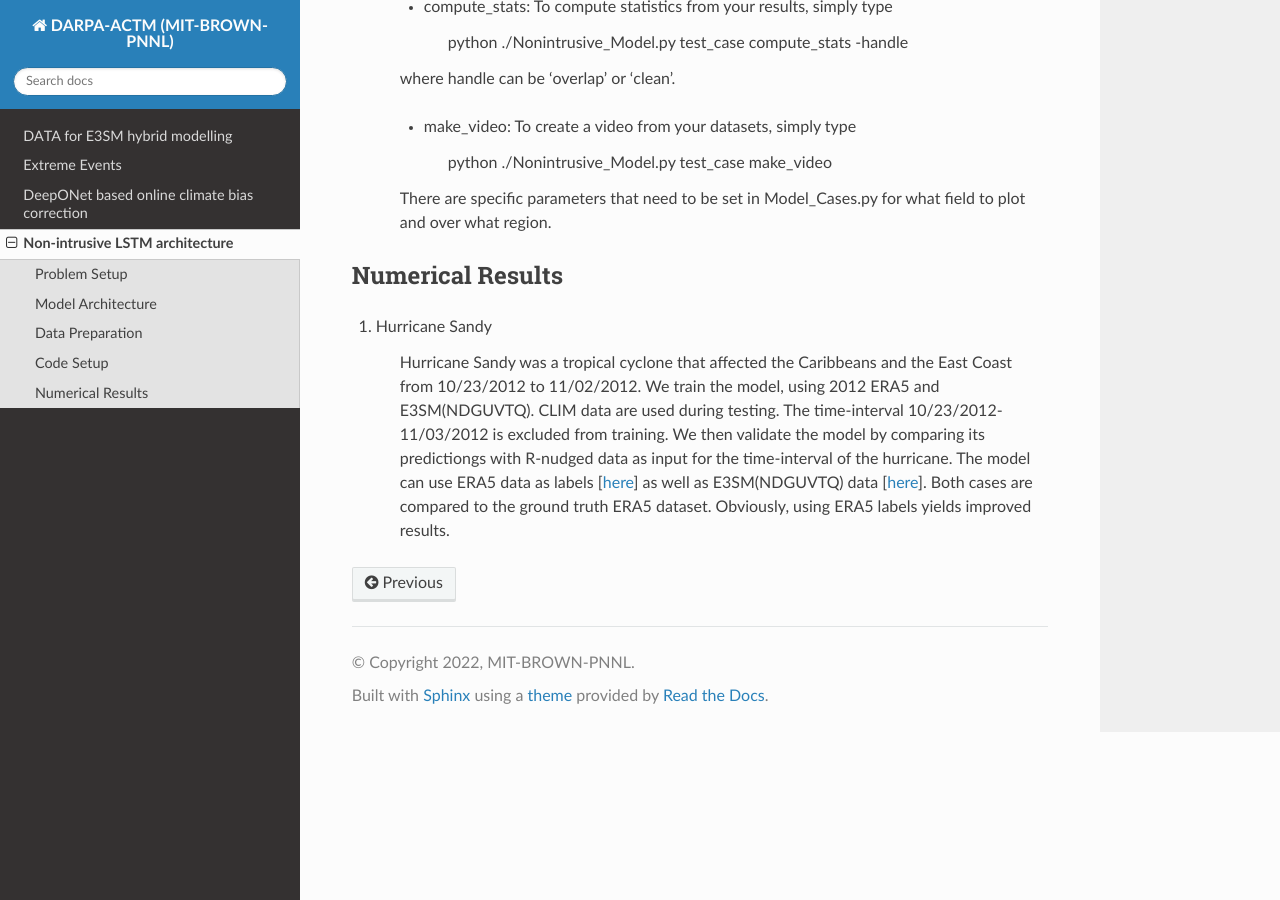
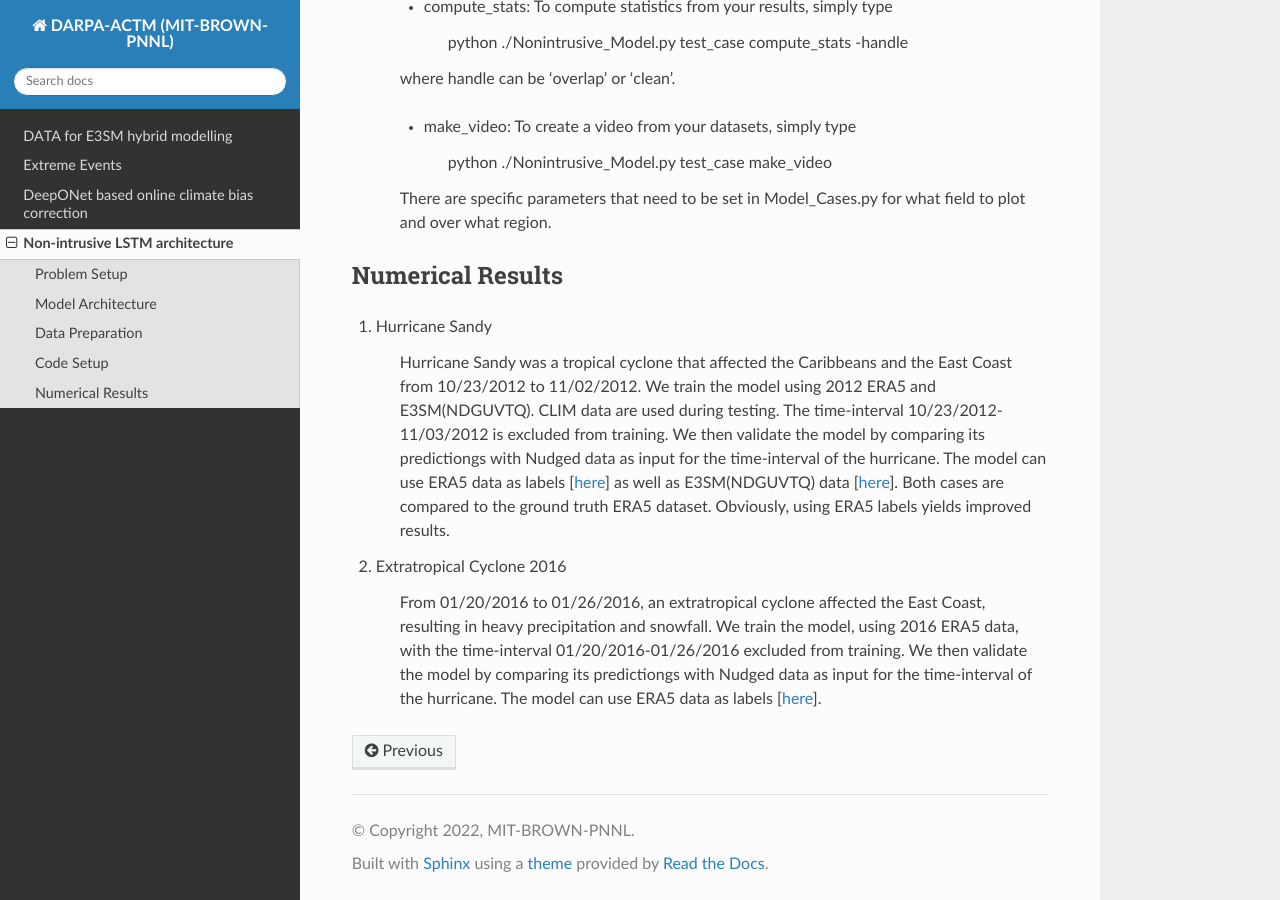
Before and after one commit to aniruddhabora/Extreme-Events-using-Scientific-Machine-Learning, a Sphinx documentation site: the page built from docs/source/modules/LSTM_based_offline_correction.rst, in a window 1280 px wide and 900 px high, scrolled down 5492 px. Built offline with Sphinx 7.4.7 and the Read the Docs theme 2.0.0, drawn with Linux system fonts in a browser that asks for light colours; pages that are not in the unit, such as notebooks, are missing from menus.

Commit message:
Update LSTM_based_offline_correction.rst

```diff
--- a/docs/source/modules/LSTM_based_offline_correction.rst
+++ b/docs/source/modules/LSTM_based_offline_correction.rst
@@ -179,4 +179,9 @@
 
 1. Hurricane Sandy
 
-             Hurricane Sandy was a tropical cyclone that affected the Caribbeans and the East Coast from 10/23/2012 to 11/02/2012. We train the model,                using 2012 ERA5 and E3SM(NDGUVTQ). CLIM data are used during testing. The time-interval 10/23/2012-11/03/2012 is excluded from training. We then validate the model by comparing its predictiongs with R-nudged data as input for the time-interval of the hurricane. The model can use ERA5 data as labels [`here <https://www.dropbox.com/s/7631nnd6x5q7gc0/TC_Speed_Isopressure_ERA5.mp4?dl=0>`_] as well as E3SM(NDGUVTQ) data [`here <https://www.dropbox.com/s/93ieajcq0ggph45/TC_Speed_Isopressure_Nudged.mp4?dl=0>`_]. Both cases are compared to the ground truth ERA5 dataset. Obviously, using ERA5 labels yields improved results.
+             Hurricane Sandy was a tropical cyclone that affected the Caribbeans and the East Coast from 10/23/2012 to 11/02/2012. We train the model                using 2012 ERA5 and E3SM(NDGUVTQ). CLIM data are used during testing. The time-interval 10/23/2012-11/03/2012 is excluded from training. We then validate the model by comparing its predictiongs with Nudged data as input for the time-interval of the hurricane. The model can use ERA5 data as labels [`here <https://www.dropbox.com/s/7631nnd6x5q7gc0/TC_Speed_Isopressure_ERA5.mp4?dl=0>`_] as well as E3SM(NDGUVTQ) data [`here <https://www.dropbox.com/s/93ieajcq0ggph45/TC_Speed_Isopressure_Nudged.mp4?dl=0>`_]. Both cases are compared to the ground truth ERA5 dataset. Obviously, using ERA5 labels yields improved results.
+
+
+2. Extratropical Cyclone 2016
+
+             From 01/20/2016 to 01/26/2016, an extratropical cyclone affected the East Coast, resulting in heavy precipitation and snowfall. We train the model, using 2016 ERA5 data, with the time-interval 01/20/2016-01/26/2016 excluded from training. We then validate the model by comparing its predictiongs with Nudged data as input for the time-interval of the hurricane. The model can use ERA5 data as labels [`here <https://www.dropbox.com/s/432csh4rrf2pkie/ETC_Speed_Isopressure.mp4?dl=0>`_].
```
